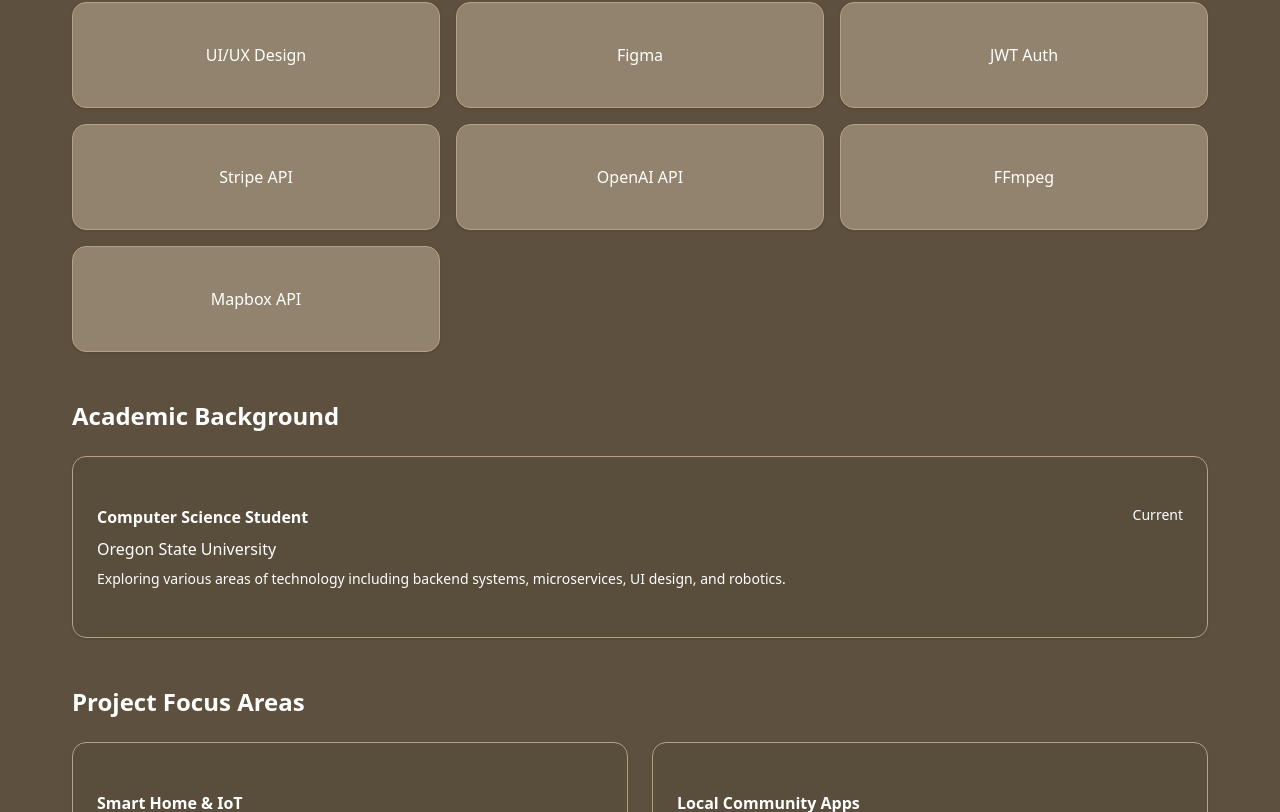
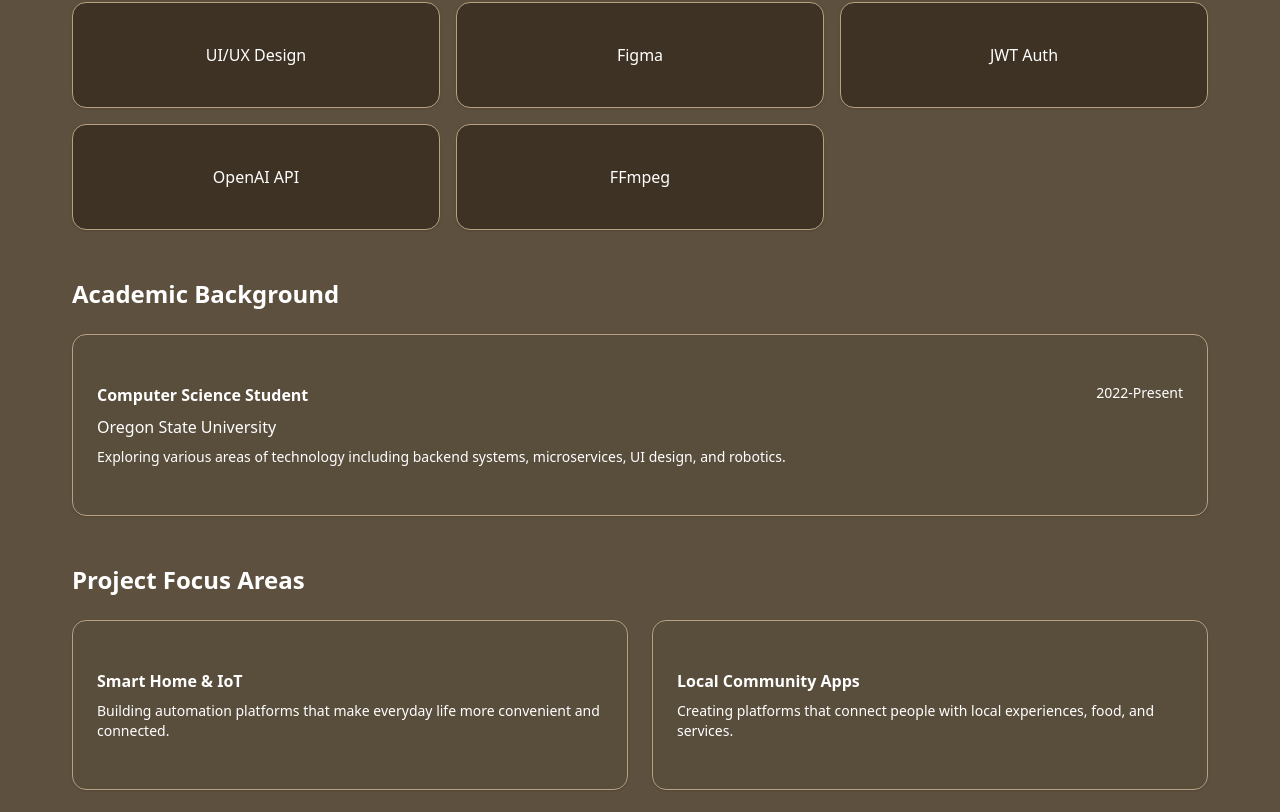
Before and after one commit to ParthivNair/portfolio-website, a Next.js app: page /about in a window 1280 px wide. Shown: the part 1279-2091 px from the top of the page. Built offline with nearby package versions, Linux system fonts and the light colour scheme.

Commit message:
Updated muted color in globals.css and refined skills list and current status in AboutPage component.

```diff
--- a/src/app/about/page.tsx
+++ b/src/app/about/page.tsx
@@ -63,9 +63,9 @@
                     {[
                         "React", "Next.js", "TypeScript", "TailwindCSS",
                         "Firebase", "FastAPI", "Python", "PostgreSQL",
-                        "MongoDB", "Docker", "Microservices", "API Development",
-                        "UI/UX Design", "Figma", "JWT Auth", "Stripe API",
-                        "OpenAI API", "FFmpeg", "Mapbox API"
+                        "MongoDB", "Docker", "Microservices", "OpenStreetMap API",
+                        "UI/UX Design", "Figma", "JWT Auth",
+                        "OpenAI API", "FFmpeg"
                     ].map((skill) => (
                         <Card key={skill} className="bg-muted/50">
                             <CardContent className="p-4">
@@ -84,7 +84,7 @@
                             <div className="space-y-2">
                                 <div className="flex justify-between items-start">
                                     <h3 className="font-semibold">Computer Science Student</h3>
-                                    <span className="text-sm text-muted-foreground">Current</span>
+                                    <span className="text-sm text-muted-foreground">2022-Present</span>
                                 </div>
                                 <p className="text-muted-foreground">Oregon State University</p>
                                 <p className="text-sm text-muted-foreground">
--- a/src/app/globals.css
+++ b/src/app/globals.css
@@ -65,7 +65,7 @@
   --primary-foreground: #FFFFFF;
   --secondary: #A8C090; /* Light green */
   --secondary-foreground: #FFFFFF;
-  --muted: #C4B59C; /* Muted brown */
+  --muted: #1e140a; /* Muted brown */
   --muted-foreground: #FFFFFF;
   --accent: #7FB069; /* Green accent */
   --accent-foreground: #FFFFFF;
```
